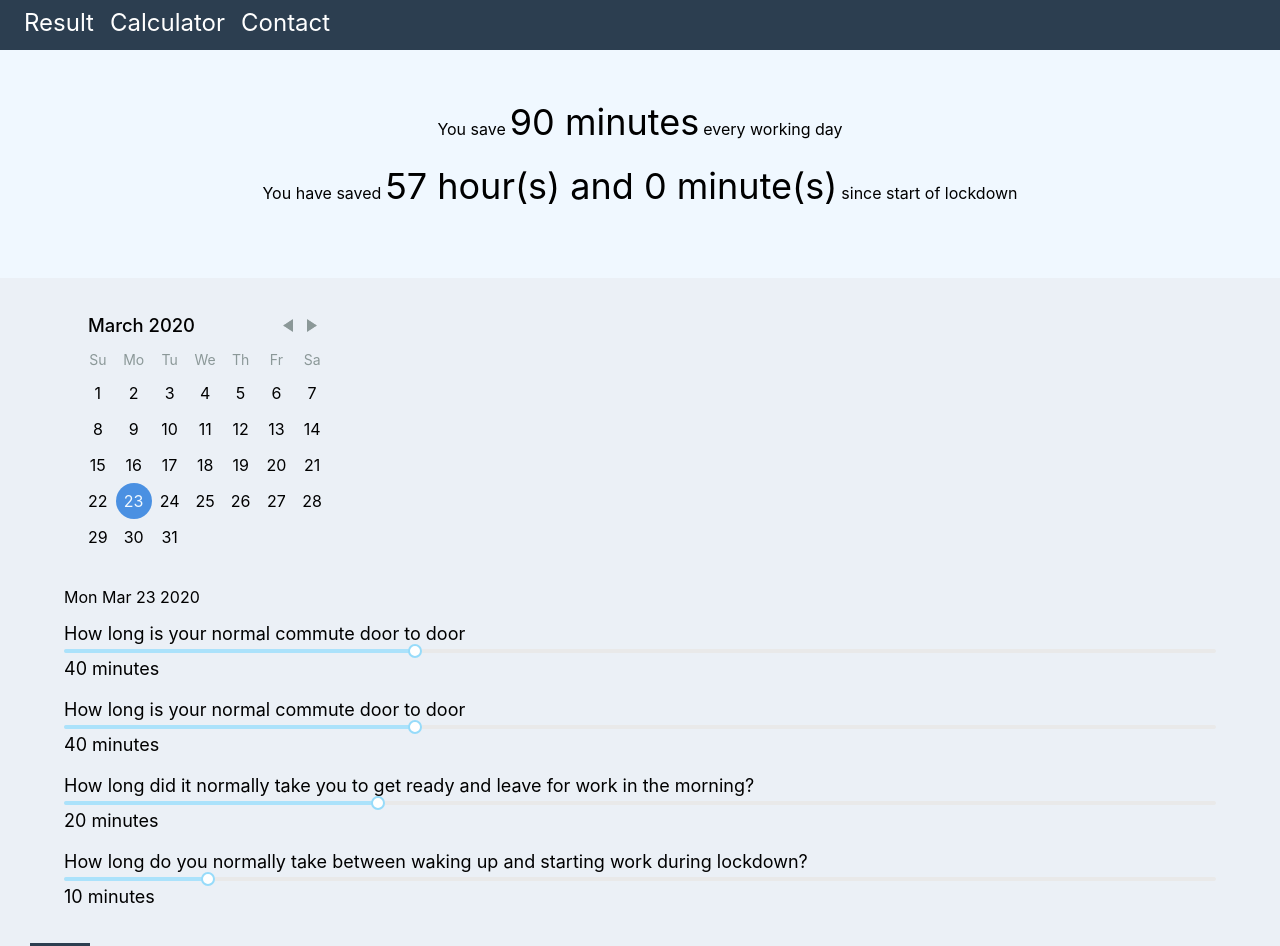
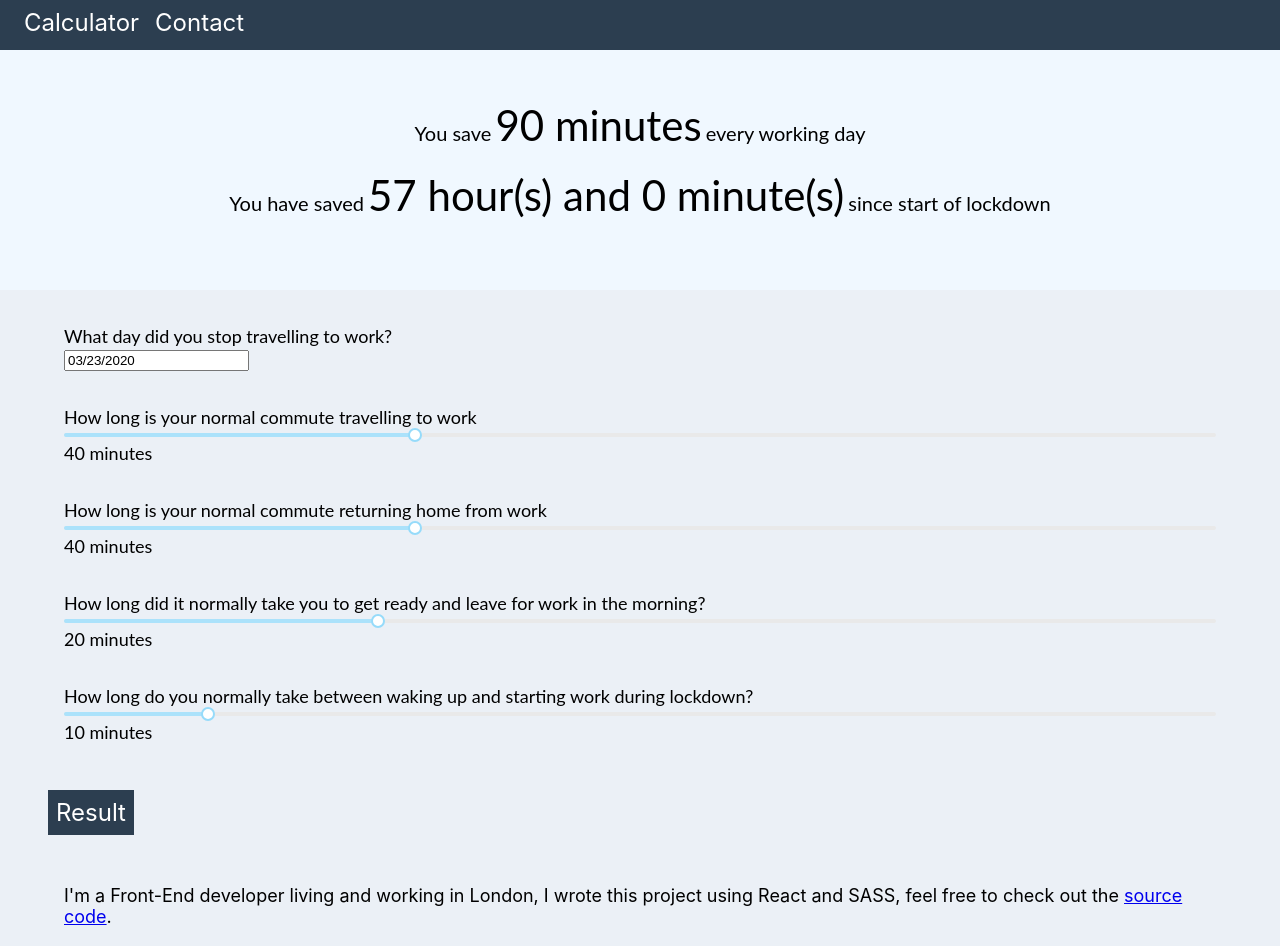
Before and after one commit to InsungMulumba/howmuchtimehaslockdownsaved, a React (Create React App) app: page / in a window 1280 px wide. Shown: the top 946 px of the page. Built offline with nearby package versions, Linux system fonts and the light colour scheme.

Commit message:
Coming along nicely, need to add checkboxes next

```diff
--- a/src/NavBar.js
+++ b/src/NavBar.js
@@ -1,19 +1,17 @@
 import React from 'react';
 import {
-  Link,
   BrowserRouter
 } from "react-router-dom";
 import './styles/NavBar.scss';
 
-
-const resultAnchor = <li><Link to="#Result"> Result</Link></li>;
-const calcAnchor = <li><Link to="#Calculator"> Calculator</Link></li>;
+// const resultAnchor = <li><Link to="#Result"> Result</Link></li>;
+const calcAnchor = <li><a href="#calculator"> Calculator</a></li>;
 const contact = <li><a href="#contact">Contact</a></li>;
 
 const navList =
   <ul>
      <BrowserRouter>
-      {resultAnchor}
+      {/* {resultAnchor} */}
       {calcAnchor}
       {contact}
      </BrowserRouter>
--- a/src/components/Form.js
+++ b/src/components/Form.js
@@ -1,12 +1,13 @@
 import 'react-day-picker/lib/style.css';
 import React, { Component } from 'react';
-import DayPicker from 'react-day-picker';
+// import DayPicker from 'react-day-picker';
 import DepartCommuteTime from './departCommuteTime';
 import ReturnCommuteTime from './returnCommuteTime';
 import PrepareTime from './prepareTime';
 import WfhPrepareTime from './wfhPrepareTime';
 import ResultPage from './resultPage';
 import Contact from './contact';
+import TravelDate from './travelDate';
 import '../styles/Form.scss';
 
 
@@ -14,9 +15,10 @@ class Form extends Component {
   constructor(props){
     super(props);
 
-    this.handleDayClick = this.handleDayClick.bind(this);
+    // this.handleDayClick = this.handleDayClick.bind(this);
     this.state = {
-      selectedDay: new Date(2020, 2, 23),
+      lockdownDate: new Date(2020, 2, 23),
+      // selectedDay: new Date(2020, 2, 23),
       departCommuteTimeMinutes: 40,
       returnCommuteTimeMinutes: 40,
       prepareTimeMinutes: 20,
@@ -24,11 +26,11 @@ class Form extends Component {
     };
   }
 
-  handleDayClick(day) {
-    this.setState({
-      selectedDay:day,
-    });
-  }
+  // handleDayClick(day) {
+  //   this.setState({
+  //     selectedDay:day,
+  //   });
+  // }
 
   render() {
     const results = this.state;
@@ -40,10 +42,14 @@ class Form extends Component {
             returnCommuteDuration={results.returnCommuteTimeMinutes}
             prepareMinutes={results.prepareTimeMinutes}
             wPrepareMinutes={results.wfhPrepMinutes}
-            lockdownStartDate={results.selectedDay}
+            lockdownStartDate={results.lockdownDate}
           />
           <div id="calculator" className="calculator">
-            <DayPicker
+            <TravelDate lockdownDate={results.lockdownDate}
+              getLockdownDate={(lockdownDate) => this.setState({lockdownDate})}
+            />
+            {/* <div className="date-result container-section"> {results.lockdownDate.toDateString()}</div> */}
+            {/* <DayPicker
               selectedDays={results.selectedDay}
               onDayClick={this.handleDayClick}
               month={new Date(2020, 2)}
@@ -53,7 +59,7 @@ class Form extends Component {
             />
             <p>
               {results.selectedDay.toDateString()}
-            </p>
+            </p> */}
 
             <DepartCommuteTime departCommuteTimeMinutes={results.departCommuteTimeMinutes}
               getdepartCommuteTimeMinutes={(departCommuteTimeMinutes) => this.setState({departCommuteTimeMinutes})}
--- a/src/components/contact.js
+++ b/src/components/contact.js
@@ -5,7 +5,8 @@ const Contact = () =>
 {
     return (
         <div className="contact" id="contact">
-            Please do not contact me I ain't interested
+            <p>I'm a Front-End developer living and working in London, I wrote this project using React and SASS, feel free to check out the <a href="https://github.com/InsungMulumba/lockdown-savings">source code</a>.</p>
+            <p className="quote"> "It’s not that we have little time, but more that we waste a good deal of it." <br /> Seneca </p>
         </div>
     );
 };
--- a/src/components/departCommuteTime.js
+++ b/src/components/departCommuteTime.js
@@ -2,7 +2,7 @@ import React from 'react';
 import Slider from 'rc-slider/lib/Slider';
 import 'rc-slider/assets/index.css';
 
-const commuteQuestion = <div> How long is your normal commute door to door</div>;
+const commuteQuestion = <div> How long is your normal commute travelling to work</div>;
 
 const CommuteTime = ({departCommuteTimeMinutes,  getdepartCommuteTimeMinutes}) => {
   return (
--- a/src/components/resultPage.js
+++ b/src/components/resultPage.js
@@ -54,7 +54,7 @@ function timeConvert(n) {
     const rhours = Math.floor(hours);
     const minutes = (hours - rhours) * 60;
     const rminutes = Math.round(minutes);
-    return `${ rhours  } hour(s) and ${  rminutes  } minute(s)`;
+    return `${ Math.abs(rhours)  } hour(s) and ${  rminutes  } minute(s)`;
 };
 
 const ResultPage = ({departCommuteDuration,returnCommuteDuration,prepareMinutes,wPrepareMinutes,lockdownStartDate}) => {
@@ -62,14 +62,20 @@ const ResultPage = ({departCommuteDuration,returnCommuteDuration,prepareMinutes,
     const today = new Date();
     const totalTimeSaved = timeConvert((numberOfDays(lockdownStartDate,today)) * minutesSavedEveryDay);
 
+    const dailyStatementPrefix = minutesSavedEveryDay >= 0 ? <span className="statement-prefix">You save</span> :
+     <span className="statement-prefix">You lose</span>;
+
+    const cumulativeStatementPrefix = minutesSavedEveryDay >= 0 ? <span> You have saved </span> : <span> You have lost </span>;
+
+
     const dailySavings = <div className="result-statement" id="Result">
-                            <span className="statement-prefix">You save</span>
-                            <span className="result-statistic"> {minutesSavedEveryDay} minutes</span>
+                            {dailyStatementPrefix}
+                            <span className="result-statistic"> {Math.abs(minutesSavedEveryDay)} minutes</span>
                             <span className="statement-suffix">every working day</span>
                         </div>;
 
     const totalSavings = <div className="result-statement">
-                            You have saved <span className="result-statistic"> {totalTimeSaved } </span>since start of lockdown
+                            {cumulativeStatementPrefix} <span className="result-statistic"> {totalTimeSaved } </span>since start of lockdown
                         </div>;
     return (
         <div className="result container-section">
--- a/src/components/returnCommuteTime.js
+++ b/src/components/returnCommuteTime.js
@@ -2,7 +2,7 @@ import React from 'react';
 import Slider from 'rc-slider/lib/Slider';
 import 'rc-slider/assets/index.css';
 
-const commuteQuestion = <div> How long is your normal commute door to door</div>;
+const commuteQuestion = <div> How long is your normal commute returning home from work</div>;
 
 const CommuteTime = ({returnCommuteTimeMinutes, getReturnCommuteTimeMinutes}) => {
   return (
--- a/src/components/travelDate.js
+++ b/src/components/travelDate.js
@@ -5,13 +5,14 @@ import '../styles/Form.scss';
 
 const travellingQuestion = <div> What day did you stop travelling to work?</div>;
 const earliestStartOfLockdown = new Date(2020, 0, 1);
+const today = new Date();
 
 
 const TravelDate = ({lockdownDate, getLockdownDate}) => {
 
-  const handleDateChangeRaw = (e) => {
-    e.preventDefault();
-  };
+  // const handleDateChangeRaw = (e) => {
+  //   e.preventDefault();
+  // };
 
   return(
     <div className="container-section">
@@ -19,10 +20,10 @@ const TravelDate = ({lockdownDate, getLockdownDate}) => {
       <DatePicker
         onChange={getLockdownDate}
         selected={lockdownDate}
-        value={lockdownDate}
-        className="calendar"
-        onChangeRaw={handleDateChangeRaw}
-        maxDate={new Date()}
+        // value={lockdownDate}
+        // className="calendar"
+        // onChangeRaw={handleDateChangeRaw}
+        maxDate={today}
         minDate={earliestStartOfLockdown}
       />
 
--- a/src/styles/Form.scss
+++ b/src/styles/Form.scss
@@ -20,8 +20,9 @@
 }
 
 .container-section {
-    margin-bottom: 20px;
+    margin-bottom: 35px;
     font-size: large;
+    font-family: Lato, sans-serif;
 }
 .result {
     align-self: center;
@@ -39,6 +40,7 @@
     flex-direction: column;
     @media(min-width: 767px)
     {
+        font-size: 20px;
         justify-content: center;
         flex-direction: row;
         align-items: baseline;
@@ -49,6 +51,10 @@
     font-size: 36px;
     margin-left: 4px;
     margin-right: 4px;
+    @media(min-width: 767px)
+    {
+        font-size: 42px;
+    }
 }
 
 .calendar {
@@ -60,8 +66,12 @@
 .anchor-button {
     background-color: $container-bg-color--dark;
     text-decoration: none;
-    margin-left: 30px;
-    font-size: large;
+    margin-left: 20px;
+    font-size: x-large;
     color: white;
-    padding: 4px;
+    padding: 8px;
+    @media(min-width: 767px)
+    {
+        margin-left: 48px;
+    }
 }
--- a/src/styles/contact.scss
+++ b/src/styles/contact.scss
@@ -1,7 +1,13 @@
 @import 'vars.scss';
 
 .contact {
+    margin-top: 40px;
     width: 90%;
     align-self: center;
-    font-size: x-large;
+    font-size: large;
 }
+
+.quote {
+    font-style: italic;
+    font-size: medium;
+}
--- a/src/styles/main.scss
+++ b/src/styles/main.scss
@@ -1,5 +1,5 @@
 @import 'vars.scss';
 
-.main {
-    background-color: $container-bg-color;
-}
+// .main {
+//     background-color: $container-bg-color;
+// }
```
Also changed, not shown: 1 other file (tests, documents, lock files or other folders).
